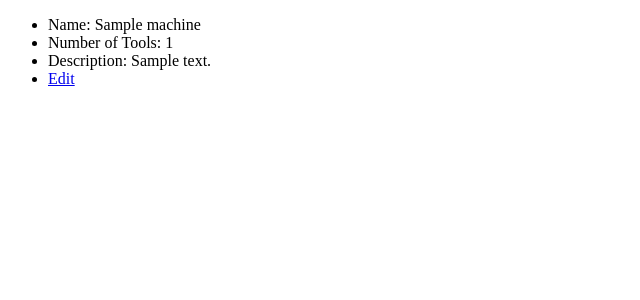
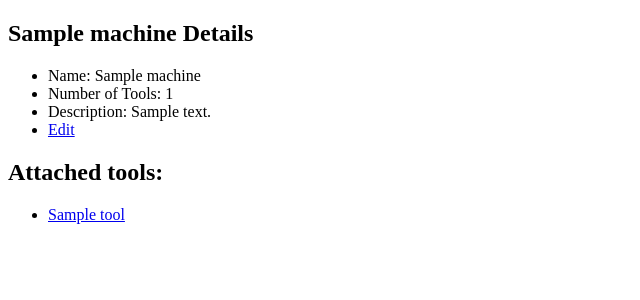
Before and after one commit to plamenAngelov81/manufacture_control_app, a Django app: page /machines/1/machine-details in a window 1280 px wide. Shown: the part 202-502 px from the top of the page, without its empty margins (0-640 px from the left). Run offline with Django 4.2, Linux system fonts and the light colour scheme; tables that the repository leaves empty hold one stand-in row (values such as "Sample post"); some libraries are stand-ins or nearby versions.

Commit message:
added tools to the machine details

```diff
--- a/manufacture_control_app/control_app/views.py
+++ b/manufacture_control_app/control_app/views.py
@@ -25,6 +25,12 @@ class MachineCreateView(generic.CreateView):
 class MachineDetailsView(generic.DetailView):
     model = Machine
     template_name = 'control_templates/machines/machine_details.html'
+
+    def get_context_data(self, **kwargs):
+        context = super().get_context_data(**kwargs)
+        tools = Tool.objects.filter(machine_id=self.object.pk)
+        context["tools"] = tools
+        return context
 
 
 class MachineEditView(generic.UpdateView):
--- a/templates/control_templates/machines/machine_details.html
+++ b/templates/control_templates/machines/machine_details.html
@@ -1,6 +1,7 @@
 {% extends 'base/base.html' %}
 {% block page_content %}
     <section>
+        <h2>{{ object.machine_name }} Details</h2>
         <ul role="list">
             <li>Name: {{ object.machine_name }}</li>
             <li>Number of Tools: {{ object.number_of_tools }}</li>
@@ -9,6 +10,15 @@
                 <a href="{% url 'machine edit' pk=object.pk %}">Edit</a>
             </li>
         </ul>
+        <div>
+            <h2>Attached tools:</h2>
+
+            <ul role="list">
+                {% for tool in tools %}
+                    <li><a href="{% url 'tool details' pk=tool.pk %}">{{ tool.tool_name }}</a></li>
+                {% endfor %}
+            </ul>
+        </div>
     </section>
 
 {% endblock %}
```
Also changed, not shown: manufacture_control_app/control_app/models.py (line endings or trailing spaces).
